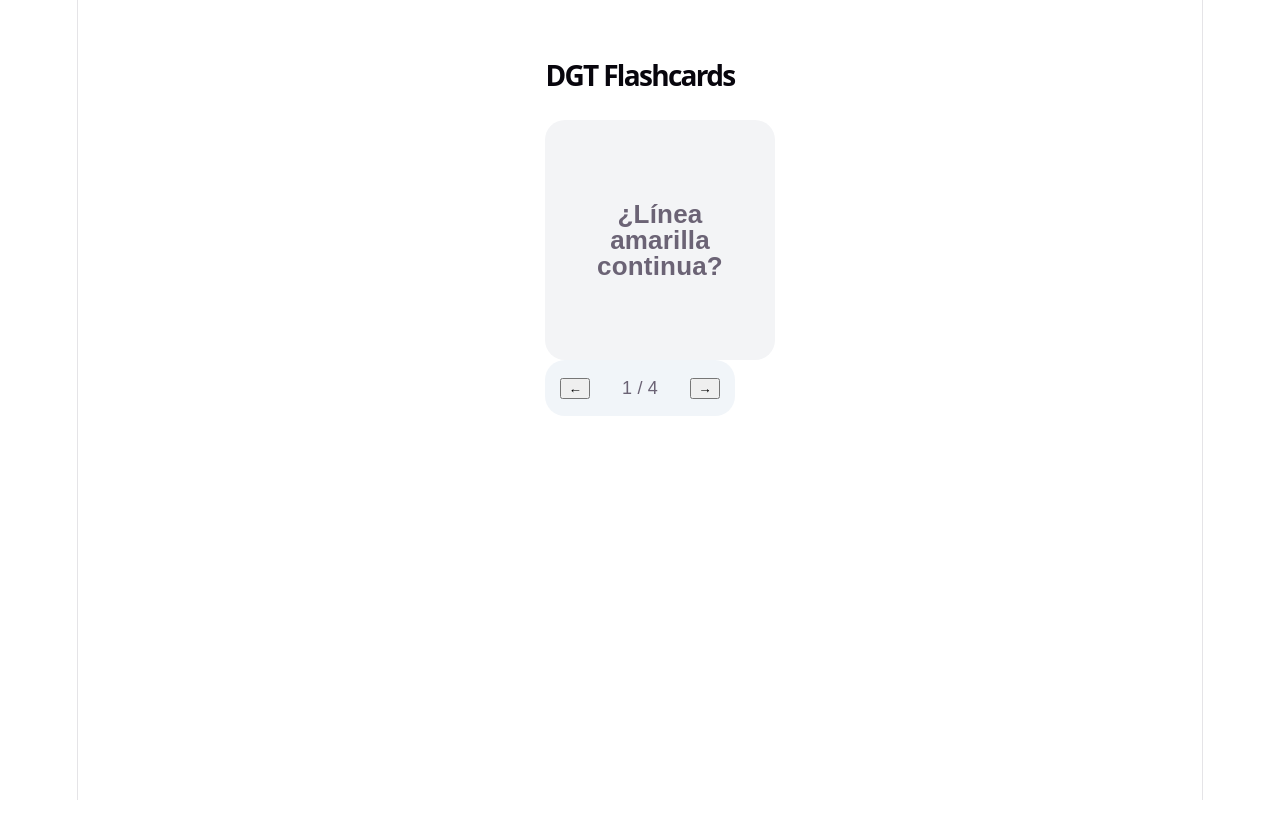
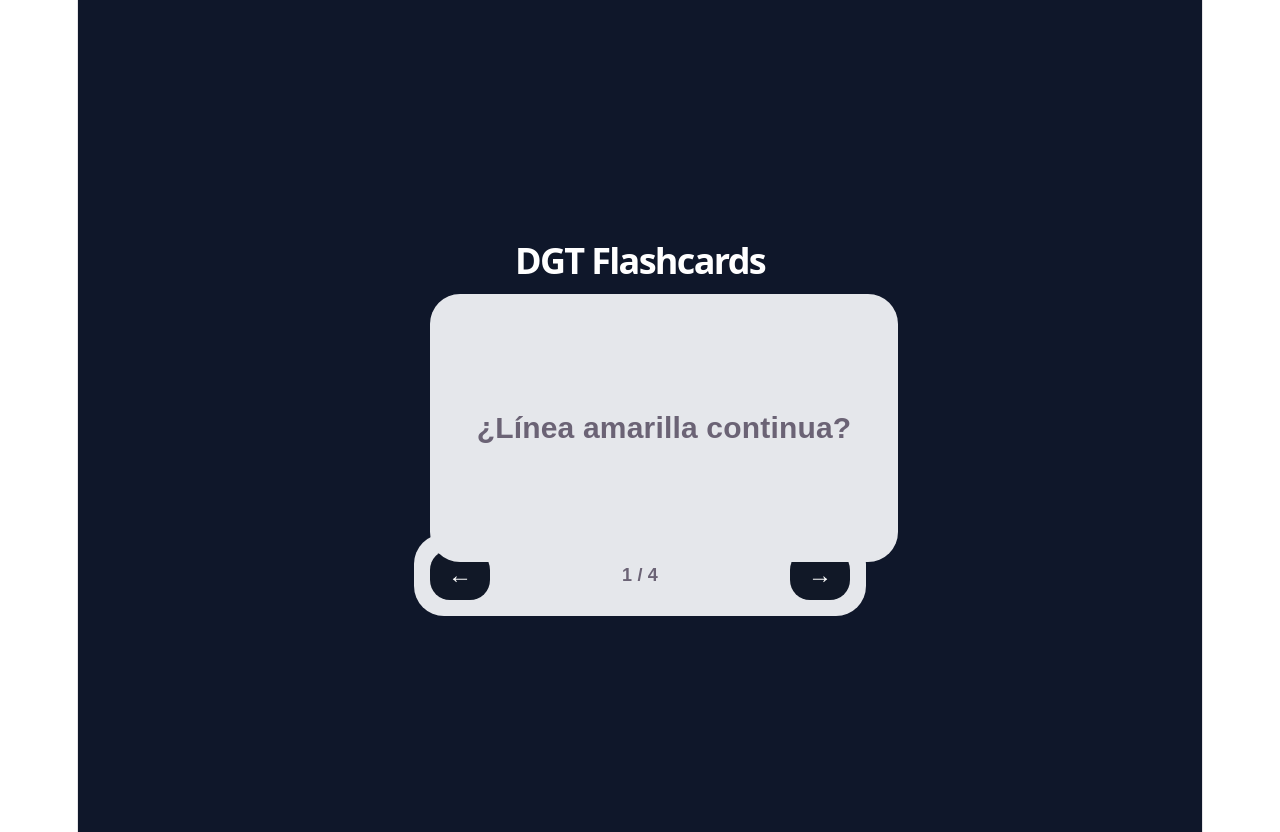
Before and after one commit to tenerifeopen/dgt-flashcards, a React (Vite) app: page / in a window 1280 px wide. Before the commit the page ends 800 px from the top, so only its background shows below. Built offline with nearby package versions, Linux system fonts and the light colour scheme.

Commit message:
update cards

```diff
--- a/src/App.jsx
+++ b/src/App.jsx
@@ -23,28 +23,43 @@ export default function App() {
   }, []);
 
   if (cards.length === 0) {
-    return <div style={{ padding: 40 }}>Загрузка...</div>;
+    return <div style={{ padding: 40, color: "white" }}>Загрузка...</div>;
   }
 
   return (
     <div style={{
-      maxWidth: 420,
-      margin: "0 auto",
-      padding: "30px 20px",
-      textAlign: "center",
+      minHeight: "100vh",
+      background: "#0f172a",
+      display: "flex",
+      flexDirection: "column",
+      alignItems: "center",
+      justifyContent: "center",
+      padding: 16,
       fontFamily: "Arial"
     }}>
 
-      <h1 style={{ fontSize: 28, fontWeight: 800 }}>
+      {/* Заголовок */}
+      <h1 style={{
+        color: "white",
+        fontSize: "clamp(24px, 6vw, 36px)",
+        fontWeight: 800,
+        marginBottom: 20
+      }}>
         DGT Flashcards
       </h1>
 
       {/* Карточка */}
-      <div style={{ perspective: 1000, marginBottom: 40 }}>
+      <div style={{
+        width: "100%",
+        maxWidth: 420,
+        marginBottom: 20,
+        perspective: 1000
+      }}>
         <div
           onClick={() => setShow(!show)}
           style={{
-            height: 200,
+            width: "100%",
+            minHeight: 220,
             position: "relative",
             transformStyle: "preserve-3d",
             transition: "transform 0.5s",
@@ -52,20 +67,22 @@ export default function App() {
             cursor: "pointer"
           }}
         >
+
           {/* Вопрос */}
           <div style={{
             position: "absolute",
             width: "100%",
             height: "100%",
-            backfaceVisibility: "hidden",
-            background: "#f3f4f6",
-            borderRadius: 20,
+            background: "#e5e7eb",
+            borderRadius: 30,
             display: "flex",
             alignItems: "center",
             justifyContent: "center",
-            padding: 20,
-            fontSize: 26,
-            fontWeight: 700
+            padding: 24,
+            fontSize: "clamp(20px, 5vw, 30px)",
+            fontWeight: 700,
+            textAlign: "center",
+            backfaceVisibility: "hidden"
           }}>
             {cards[index].question}
           </div>
@@ -75,42 +92,59 @@ export default function App() {
             position: "absolute",
             width: "100%",
             height: "100%",
-            backfaceVisibility: "hidden",
             background: "#2563eb",
             color: "white",
-            borderRadius: 20,
-            transform: "rotateY(180deg)",
+            borderRadius: 30,
             display: "flex",
             alignItems: "center",
             justifyContent: "center",
-            fontSize: 32,
+            padding: 24,
+            fontSize: "clamp(24px, 6vw, 36px)",
             fontWeight: 800,
-            padding: 20
+            textAlign: "center",
+            transform: "rotateY(180deg)",
+            backfaceVisibility: "hidden"
           }}>
             {cards[index].answer}
           </div>
+
         </div>
       </div>
 
-      {/* Кнопки */}
+      {/* Панель */}
       <div style={{
+        width: "100%",
+        maxWidth: 420,
+        background: "#e5e7eb",
+        borderRadius: 30,
+        padding: 16,
         display: "flex",
-        justifyContent: "space-between",
         alignItems: "center",
-        padding: 15,
-        background: "#f1f5f9",
-        borderRadius: 20
+        justifyContent: "space-between"
       }}>
+
         <button
           onClick={() => {
             setShow(false);
             setIndex((i) => (i - 1 + cards.length) % cards.length);
           }}
+          style={{
+            width: 60,
+            height: 50,
+            borderRadius: 20,
+            background: "#111827",
+            color: "white",
+            fontSize: 24,
+            border: "none"
+          }}
         >
           ←
         </button>
 
-        <div>
+        <div style={{
+          fontSize: 18,
+          fontWeight: 600
+        }}>
           {index + 1} / {cards.length}
         </div>
 
@@ -119,10 +153,21 @@ export default function App() {
             setShow(false);
             setIndex((i) => (i + 1) % cards.length);
           }}
+          style={{
+            width: 60,
+            height: 50,
+            borderRadius: 20,
+            background: "#111827",
+            color: "white",
+            fontSize: 24,
+            border: "none"
+          }}
         >
           →
         </button>
+
       </div>
+
     </div>
   );
 }
```
